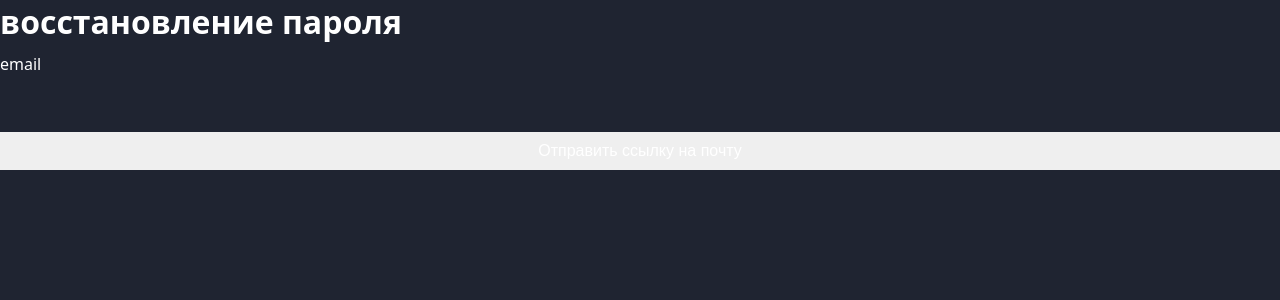
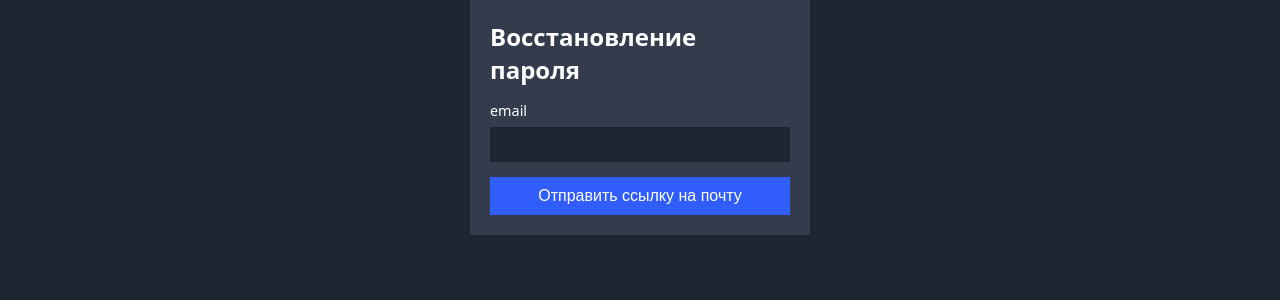
Before and after one commit to EvgeniiMeleshkov/rating-frontend, a React (Vite) app: page /pass-recovery in a window 1280 px wide. Shown: the top 300 px of the page. Built offline with nearby package versions, Linux system fonts and the light colour scheme.

Commit message:
Add styles for typical auth forms

```diff
--- a/src/pages/ChangePassword.jsx
+++ b/src/pages/ChangePassword.jsx
@@ -3,8 +3,10 @@ import Form from '@/components/Form'
 import Input from '@/components/Input'
 
 export default
+<div className='auth-form'>
   <Form action='changePass'>
     <h1>Ваш новый пароль</h1>
     <Input type='password' name='password' label='пароль' />
-    <Button>Установить пароль</Button>
+    <Button className='btn-blue'>Установить пароль</Button>
   </Form>
+</div>
--- a/src/pages/Login.jsx
+++ b/src/pages/Login.jsx
@@ -11,8 +11,11 @@ export default
         Войти &nbsp;
         <NavLink to='/register'>Регистрация</NavLink>
       </h1>
+      <h2>
+        <NavLink to='/pass-recovery'>Забыли&nbsp;пароль?</NavLink>
+      </h2>
       <Input type='text' name='email' label='Электронная почта' />
       <Input type='password' name='password' label='Пароль' />
-      <Button className='btn-blue' disabled>Войти</Button>
+      <Button className='btn-blue' >Войти</Button>
     </Form>
   </div>
--- a/src/pages/PasswordRecovery.jsx
+++ b/src/pages/PasswordRecovery.jsx
@@ -3,8 +3,10 @@ import Form from '@/components/Form'
 import Input from '@/components/Input'
 
 export default
+<div className='auth-form'>
   <Form action='passRecovery'>
-    <h1>восстановление пароля</h1>
-    <Input type='text' name='email' />
-    <Button>Отправить ссылку на почту</Button>
+    <h1>Восстановление пароля</h1>
+    <Input type='text' name='email' label='email' />
+    <Button className='btn-blue'>Отправить ссылку на почту</Button>
   </Form>
+</div>
--- a/src/pages/Register.jsx
+++ b/src/pages/Register.jsx
@@ -15,6 +15,6 @@ export default
       <Input type='password' name='password' label='Пароль' />
       <Input type='text' name='firstName' label='Имя' />
       <Input type='text' name='lastName' label='Фамилия' />
-      <Button disabled className='btn-blue'>Зарегистрироваться</Button>
+      <Button className='btn-blue'>Зарегистрироваться</Button>
     </Form>
   </div>
--- a/src/styles/form.css
+++ b/src/styles/form.css
@@ -16,6 +16,17 @@
   border-bottom: 1px dashed var(--light-carbone);
 }
 
+.auth-form h2 {
+  text-align: end;
+  margin-bottom: 10px;
+  font-size: var(--l)
+}
+
+.auth-form h2 a {
+  color: var(--pearl-gray);
+  border-bottom: 1px dashed var(--aluminium)
+}
+
 .auth-form label {
   font-size: var(--m);
 }
```
